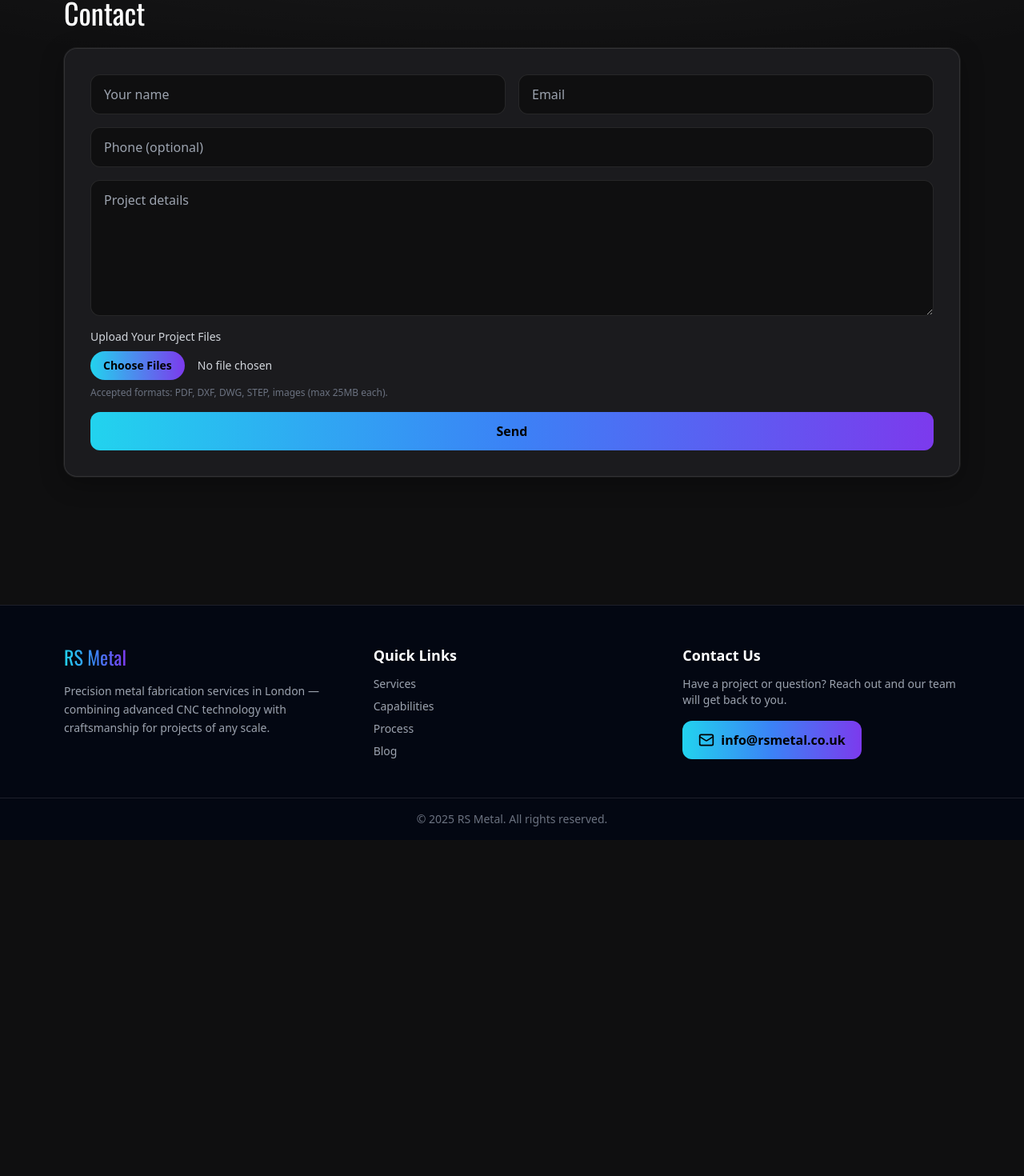
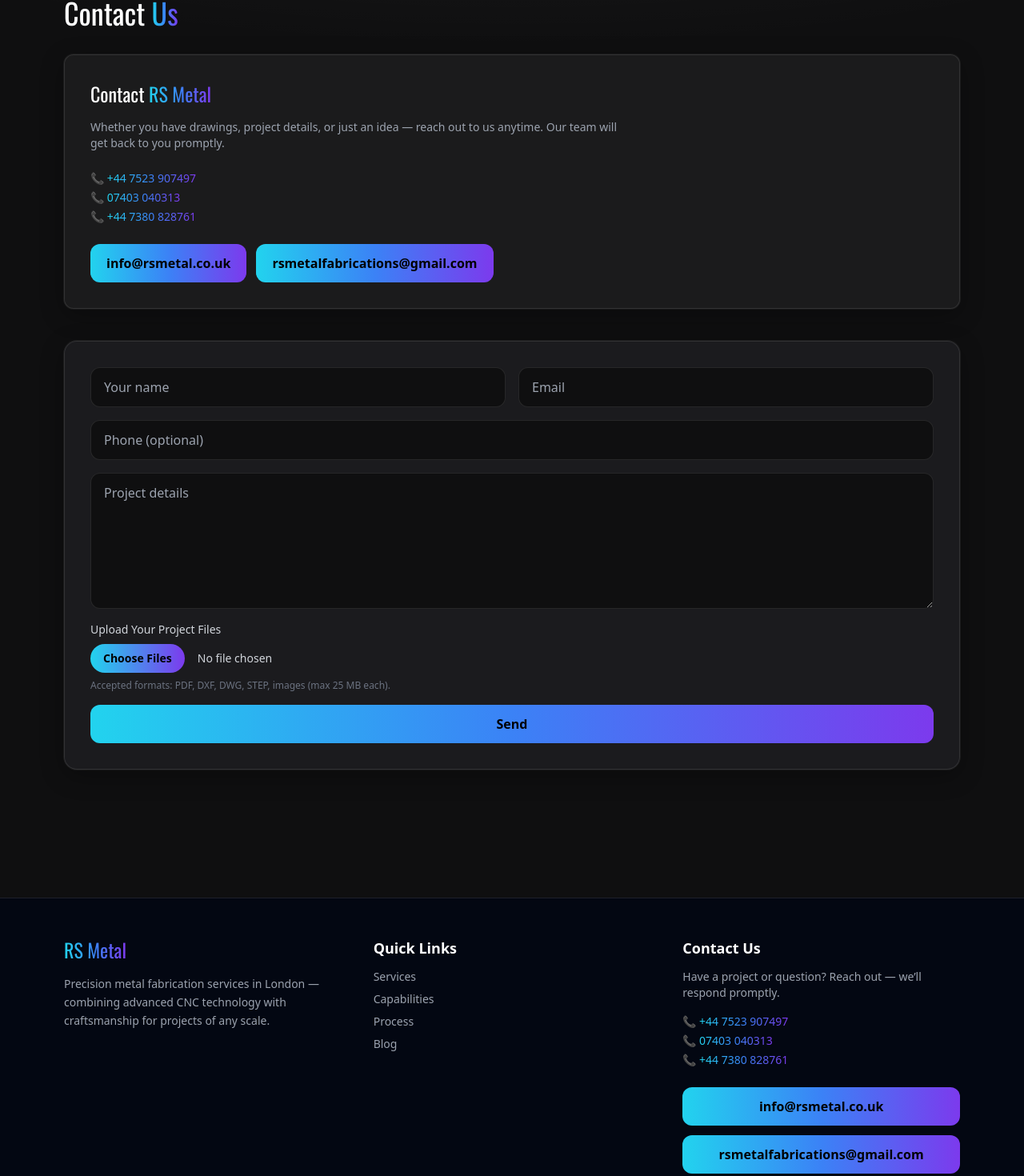
Before and after one commit to Ryouske16/rs-metal, a Next.js app: page /contact in a window 1280 px wide. Shown: the part 165-1635 px from the top of the page at 80% size. Before the commit the page ends 1215 px from the top, so only its background shows below. Built offline with nearby package versions, Linux system fonts and the light colour scheme.

Commit message:
contact update

```diff
--- a/app/api/contact/route.ts
+++ b/app/api/contact/route.ts
@@ -1,7 +1,54 @@
+import nodemailer from "nodemailer";
 import { NextResponse } from "next/server";
 
 export async function POST(req: Request) {
-  const form = await req.formData();
-  console.log("Contact form:", Object.fromEntries(form.entries()));
-  return NextResponse.json({ ok: true });
+  try {
+    const formData = await req.formData();
+
+    const name = formData.get("name") as string;
+    const email = formData.get("email") as string;
+    const phone = formData.get("phone") as string;
+    const message = formData.get("message") as string;
+    const files = formData.getAll("projectFiles") as File[];
+
+    const transporter = nodemailer.createTransport({
+      host: "smtp.gmail.com", // or your hostinger SMTP
+      port: 587,
+      secure: false,
+      auth: {
+        user: process.env.SMTP_USER,
+        pass: process.env.SMTP_PASS,
+      },
+    });
+
+    const attachments =
+      files?.length > 0
+        ? await Promise.all(
+            files.map(async (file) => ({
+              filename: file.name,
+              content: Buffer.from(await file.arrayBuffer()),
+            }))
+          )
+        : [];
+
+    await transporter.sendMail({
+      from: `"RS Metal Website" <${process.env.SMTP_USER}>`,
+      to: "info@rsmetal.co.uk",
+      subject: `New message from ${name}`,
+      text: `
+Name: ${name}
+Email: ${email}
+Phone: ${phone || "N/A"}
+
+Message:
+${message}
+      `,
+      attachments,
+    });
+
+    return NextResponse.json({ success: true });
+  } catch (err) {
+    console.error("Email send error:", err);
+    return NextResponse.json({ success: false }, { status: 500 });
+  }
 }
--- a/app/contact/page.tsx
+++ b/app/contact/page.tsx
@@ -4,24 +4,79 @@
   async function action(formData: FormData) {
     "use server";
 
-    // Example: access file(s)
-    const files = formData.getAll("projectFiles");
-    console.log("Uploaded files:", files);
-
-    // TODO: send files + form fields to Resend/SendGrid
-    // or forward to your /api/contact route for processing.
-    // e.g.
-    // await fetch(`${process.env.NEXT_PUBLIC_BASE_URL}/api/contact`, {
-    //   method: "POST",
-    //   body: formData,
-    // });
+    // Forward form data to your API route
+    await fetch(`${process.env.NEXT_PUBLIC_BASE_URL || ""}/api/contact`, {
+      method: "POST",
+      body: formData,
+    });
   }
 
   return (
     <section className="py-20">
       <div className="max-w-6xl mx-auto px-4">
-        <h1 className="text-3xl md:text-4xl font-oswald">Contact</h1>
-        <div className="mt-6 card p-8">
+        <h1 className="text-3xl md:text-4xl font-oswald mb-8">
+          Contact <span className="gradient-text">Us</span>
+        </h1>
+
+        {/* ✅ Contact Info Section */}
+        <div className="mb-10 p-8 rounded-xl bg-white/5 border border-white/10 shadow-glow">
+          <h2 className="text-2xl font-oswald mb-4">
+            Contact <span className="gradient-text">RS Metal</span>
+          </h2>
+          <p className="text-gray-400 text-sm mb-6 max-w-2xl">
+            Whether you have drawings, project details, or just an idea — reach out to us anytime. Our team will get back to you promptly.
+          </p>
+
+          {/* 📞 Phone Numbers */}
+          <div className="space-y-1 text-sm font-medium mb-6">
+            <p>
+              📞{" "}
+              <a
+                href="tel:+447523907497"
+                className="gradient-text hover:opacity-80 transition"
+              >
+                +44 7523 907497
+              </a>
+            </p>
+            <p>
+              📞{" "}
+              <a
+                href="tel:07403040313"
+                className="gradient-text hover:opacity-80 transition"
+              >
+                07403 040313
+              </a>
+            </p>
+            <p>
+              📞{" "}
+              <a
+                href="tel:+447380828761"
+                className="gradient-text hover:opacity-80 transition"
+              >
+                +44 7380 828761
+              </a>
+            </p>
+          </div>
+
+          {/* 📧 Emails */}
+          <div className="flex flex-col sm:flex-row gap-3">
+            <a
+              href="mailto:info@rsmetal.co.uk"
+              className="inline-flex items-center justify-center gap-2 px-5 py-3 rounded-xl bg-gradient-to-r from-cyan-400 via-blue-500 to-violet-600 text-black font-semibold hover:opacity-90 transition"
+            >
+              info@rsmetal.co.uk
+            </a>
+            <a
+              href="mailto:rsmetalfabrications@gmail.com"
+              className="inline-flex items-center justify-center gap-2 px-5 py-3 rounded-xl bg-gradient-to-r from-cyan-400 via-blue-500 to-violet-600 text-black font-semibold hover:opacity-90 transition"
+            >
+              rsmetalfabrications@gmail.com
+            </a>
+          </div>
+        </div>
+
+        {/* ✅ Contact Form */}
+        <div className="card p-8">
           <form action={action} className="grid md:grid-cols-2 gap-4">
             <input
               required
@@ -66,11 +121,11 @@
                            hover:file:opacity-90"
               />
               <p className="mt-2 text-xs text-gray-500">
-                Accepted formats: PDF, DXF, DWG, STEP, images (max 25MB each).
+                Accepted formats: PDF, DXF, DWG, STEP, images (max 25 MB each).
               </p>
             </div>
 
-            <button className="md:col-span-2 px-5 py-3 rounded-xl bg-gradient-to-r from-cyan-400 via-blue-500 to-violet-600 text-black font-semibold">
+            <button className="md:col-span-2 px-5 py-3 rounded-xl bg-gradient-to-r from-cyan-400 via-blue-500 to-violet-600 text-black font-semibold hover:opacity-90 transition">
               Send
             </button>
           </form>
--- a/components/Footer.tsx
+++ b/components/Footer.tsx
@@ -62,16 +62,57 @@
 >
   <h4 className="text-lg font-semibold mb-3">Contact Us</h4>
   <p className="text-gray-400 text-sm mb-4">
-            Have a project or question? Reach out and our team will get back to you.
+    Have a project or question? Reach out — we’ll respond promptly.
   </p>
-          <Link
+
+  {/* 📞 Phone Numbers */}
+          <div className="space-y-1 text-sm font-medium mb-6">
+            <p>
+              📞{" "}
+              <a
+                href="tel:+447523907497"
+                className="gradient-text hover:opacity-80 transition"
+              >
+                +44 7523 907497
+              </a>
+            </p>
+            <p>
+              📞{" "}
+              <a
+                href="tel:07403040313"
+                className="gradient-text hover:opacity-80 transition"
+              >
+                07403 040313
+              </a>
+            </p>
+            <p>
+              📞{" "}
+              <a
+                href="tel:+447380828761"
+                className="gradient-text hover:opacity-80 transition"
+              >
+                +44 7380 828761
+              </a>
+            </p>
+          </div>
+
+  {/* 📧 Emails */}
+  <div className="flex flex-col gap-3">
+    <a
       href="mailto:info@rsmetal.co.uk"
-            className="inline-flex items-center gap-2 px-5 py-3 rounded-xl bg-gradient-to-r from-cyan-400 via-blue-500 to-violet-600 text-black font-semibold hover:opacity-90 transition"
+      className="inline-flex items-center justify-center gap-2 px-5 py-3 rounded-xl bg-gradient-to-r from-cyan-400 via-blue-500 to-violet-600 text-black font-semibold hover:opacity-90 transition text-center"
     >
-            <Mail className="w-5 h-5" />
       info@rsmetal.co.uk
-          </Link>
+    </a>
+    <a
+      href="mailto:rsmetalfabrications@gmail.com"
+      className="inline-flex items-center justify-center gap-2 px-5 py-3 rounded-xl bg-gradient-to-r from-cyan-400 via-blue-500 to-violet-600 text-black font-semibold hover:opacity-90 transition text-center"
+    >
+      rsmetalfabrications@gmail.com
+    </a>
+  </div>
 </motion.div>
+
       </div>
 
       {/* ✅ Bottom Bar */}
--- a/components/Logo.tsx
+++ b/components/Logo.tsx
@@ -1,15 +1,18 @@
+"use client";
+
 import Image from "next/image";
-import Link from "next/link";
 
 export default function Logo() {
   return (
+    <div className="flex items-center">
       <Image
-        src="/logo.png"
-        alt="RS Metal logo"
-        width={160}
-        height={40}
+        src="/logo.png" // ✅ Replace with your actual file path
+        alt="RS Metal Logo"
+        width={200}  // increased width
+        height={90}  // proportional height
         priority
-        className="w-auto h-auto object-contain translate-y-3"
+        className="object-contain w-36 md:w-44 lg:w-52 mt-6"
       />
+    </div>
   );
 }
--- a/package.json
+++ b/package.json
@@ -12,6 +12,7 @@
     "framer-motion": "^12.23.22",
     "lucide-react": "^0.544.0",
     "next": "15.5.2",
+    "nodemailer": "^7.0.7",
     "react": "19.1.0",
     "react-dom": "19.1.0",
     "swiper": "^12.0.1"
@@ -20,6 +21,7 @@
     "@eslint/eslintrc": "^3",
     "@tailwindcss/postcss": "^4.1.13",
     "@types/node": "^20",
+    "@types/nodemailer": "^7.0.2",
     "@types/react": "^19",
     "@types/react-dom": "^19",
     "autoprefixer": "^10.4.21",
```
Also changed, not shown: 1 other file (tests, documents, lock files or other folders). Lines whose indentation alone changed are shown as unchanged.
